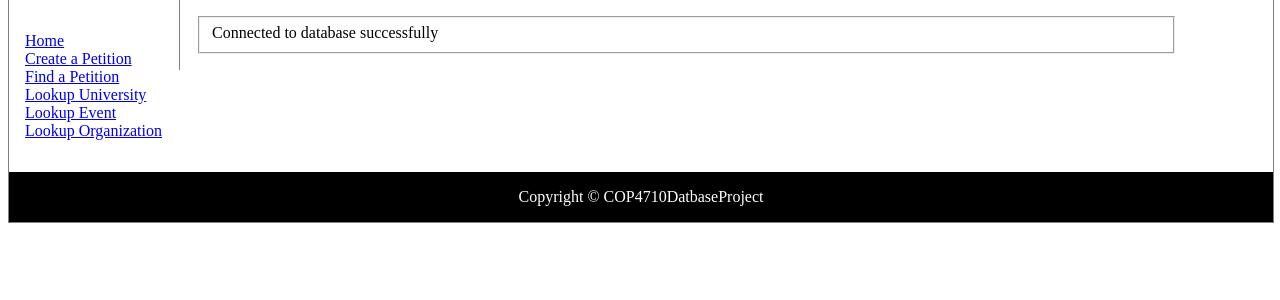
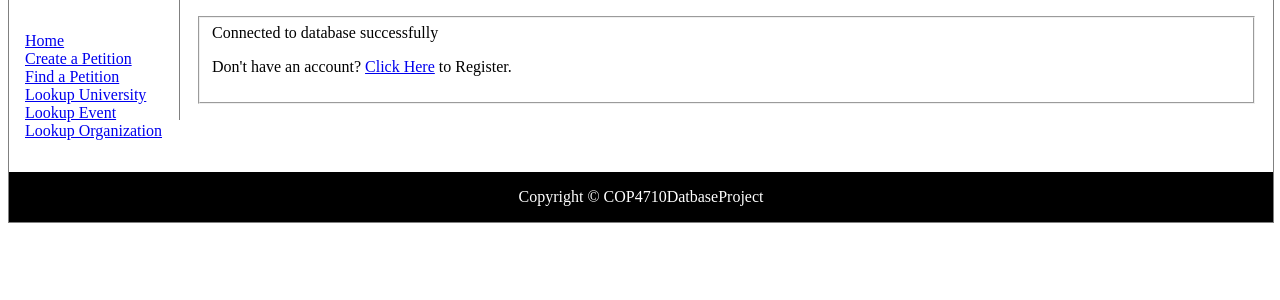
Before and after one commit to jkroberts1/cop4710website, a PHP site: page /signin.php in a window 1280 px wide. Shown: the part 150-450 px from the top of the page. Run offline with PHP 8.4, Linux system fonts and the light colour scheme; data that the repository does not hold is empty; some web fonts are replaced.

Commit message:
Add files via upload

```diff
--- a/CollegeWebsite/RSO.php
+++ b/CollegeWebsite/RSO.php
@@ -177,7 +177,7 @@ article {
 			<tr>
 				<td><?php echo $row["rso_name"]?></td>
 				<td><?php echo $row["u_name"]?></td>
-				<td><?php echo $row["date_made_MM"] . "/" . $row["date_made_DD"] . "/" . $row["date_made_YY"]?></td>
+				<td><?php echo $row["date_made"] ?></td>
 			</tr>
     <?php
    		}
--- a/CollegeWebsite/signin.php
+++ b/CollegeWebsite/signin.php
@@ -6,12 +6,6 @@
 div.container {
     width: 100%;
     border: 1px solid gray;
-}
-thing{
-    float: right;
-    width: 82px;
-    text-align: left;
-    color: white;
 }
 footer {
     padding: 1em;
@@ -87,6 +81,8 @@ article {
 </navheader>
 <header-right>
 
+	<?php	session_start(); ?>
+
 	  <?php
 	  if(isset($_SESSION['logged'])){
 	  if($_SESSION['logged']==true)
@@ -124,7 +120,7 @@ article {
 </nav>
 
 <article>
-	<thing>.</thing>
+
 	<fieldset>
 	<?php
 
@@ -212,6 +208,7 @@ echo "</table>";
 
 
   ?>
+	<p>Don't have an account? <a href = "registerAccount.html">Click Here</a> to Register.</p>
 	</fieldset>
 
 
```
Also changed, not shown: CollegeWebsite/signin.html (+5 -7 lines).
